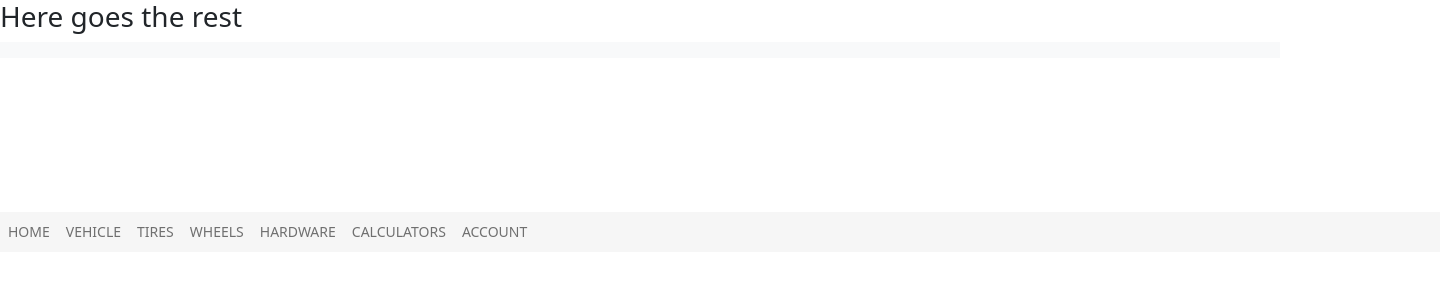
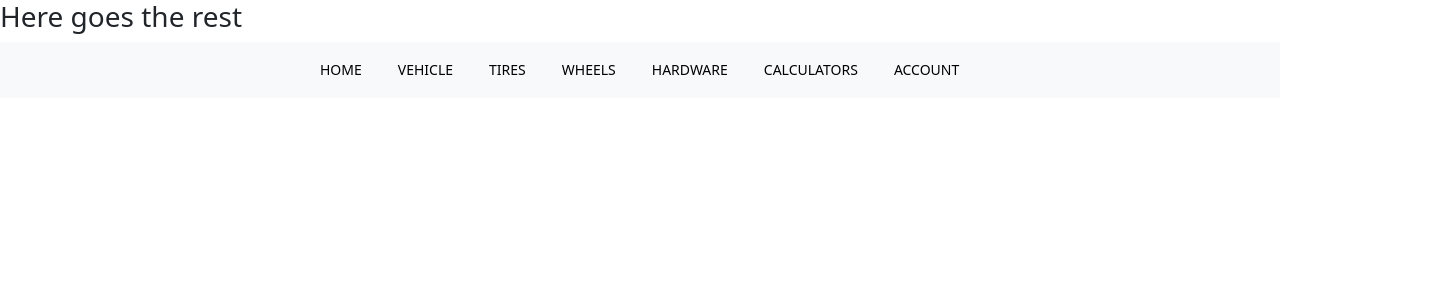
Before and after one commit to albbarrera96/HeaderTest, a Vue app: page / in a window 1280 px wide. Shown: the top 300 px of the page, 1440 px wide, since content can reach past the window. Built offline with nearby package versions, Linux system fonts and the light colour scheme.

Commit message:
Update Navbar.vue

```diff
--- a/src/components/Navbar.vue
+++ b/src/components/Navbar.vue
@@ -41,29 +41,30 @@
 
 <style scoped>
     .navbar-nav {
-        position: absolute;
-        width: 1440px;
+
+        max-width: 1440px;
         height: 40px;
         left: 0px;
-        top: 170px;
-        background: #F6F6F6;
-        width: 1440px;
         height: 40px;
-        left: 0px;
+        margin-left: 300px;
         top: 170px;
         font: 'Nunito Sans' ;
         font-style: normal;
-        font-weight: 900px;
-        font-size: 14px;
-        line-height: 19px;
+        /*font-size: 14px;
+        line-height: 19px; */
         display: flex;
         align-items: center;
-        text-align: center;
         text-transform: uppercase;
     }
     .nav-link:hover{
         color: rgba(43, 172, 227, 1);
         font-weight: bold;
     }
+    .nav-link {
+        color: black;
+        font-size: 14px;
+        margin-right: 20px
+
+    }
 
 </style>
```
